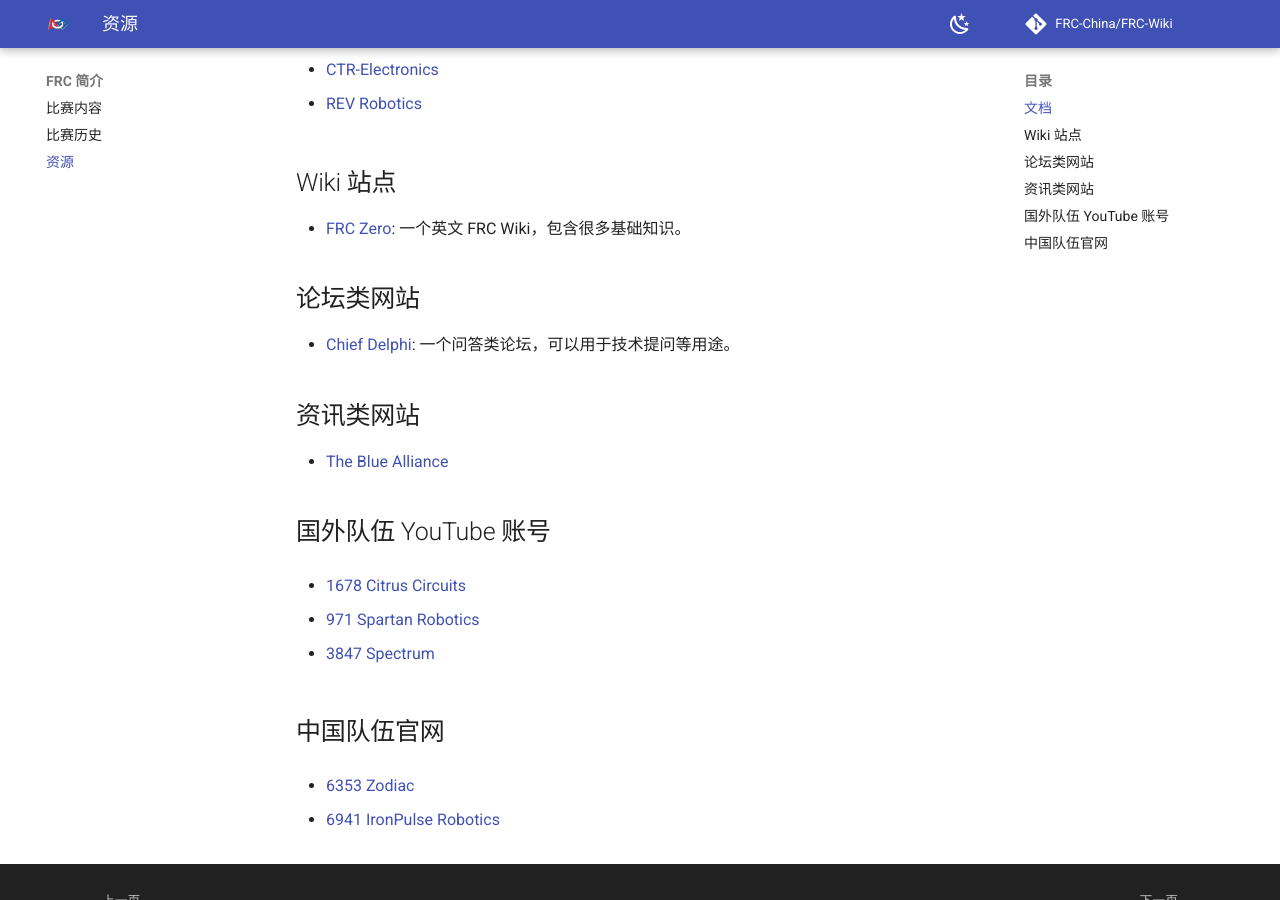
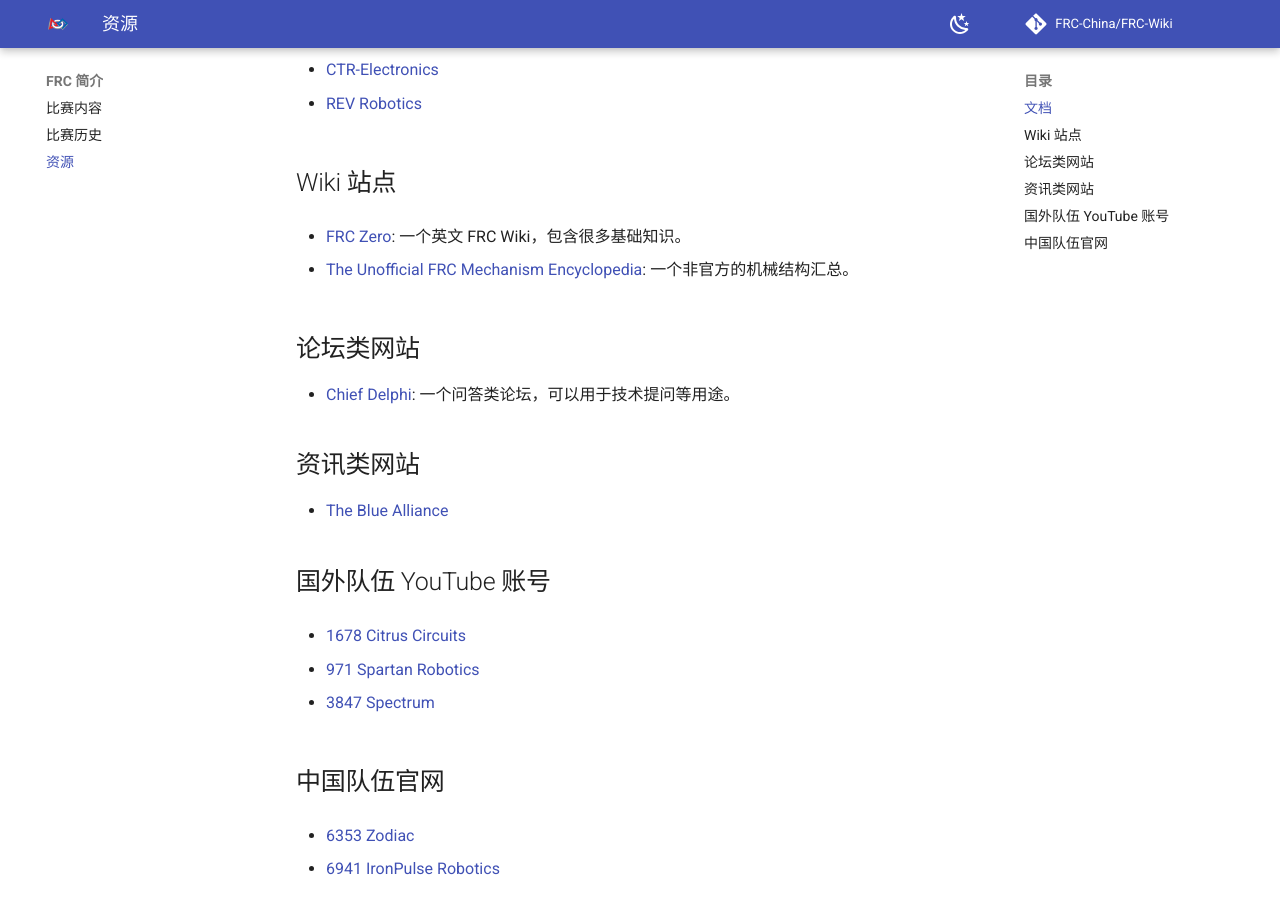
Before and after one commit to FRC-China/FRC-Wiki, an MkDocs documentation site: the page built from docs/intro/resources.md, in a window 1280 px wide and 900 px high, scrolled down 330 px. Built offline with MkDocs 1.6.1 and Material for MkDocs 9.7.7, drawn with Linux system fonts in a browser that asks for light colours; comment, search, counter and statistics services are not loaded.

Commit message:
feat(intro/resources): 添加projectb

```diff
--- a/docs/intro/resources.md
+++ b/docs/intro/resources.md
@@ -15,6 +15,8 @@
 ## Wiki 站点
 
 - [FRC Zero](https://frczero.org): 一个英文 FRC Wiki，包含很多基础知识。
+
+- [The Unofficial FRC Mechanism Encyclopedia](https://www.projectb.net.au/resources/robot-mechanisms/): 一个非官方的机械结构汇总。
 
 ## 论坛类网站
 
```
